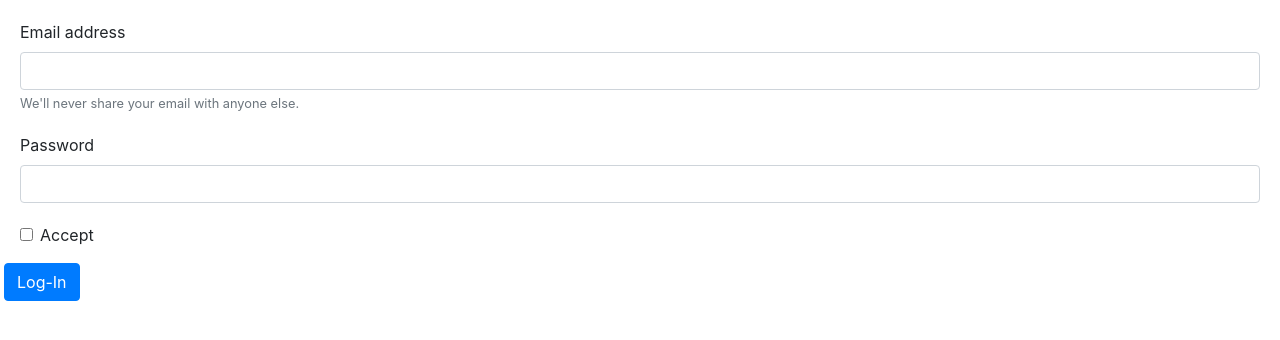
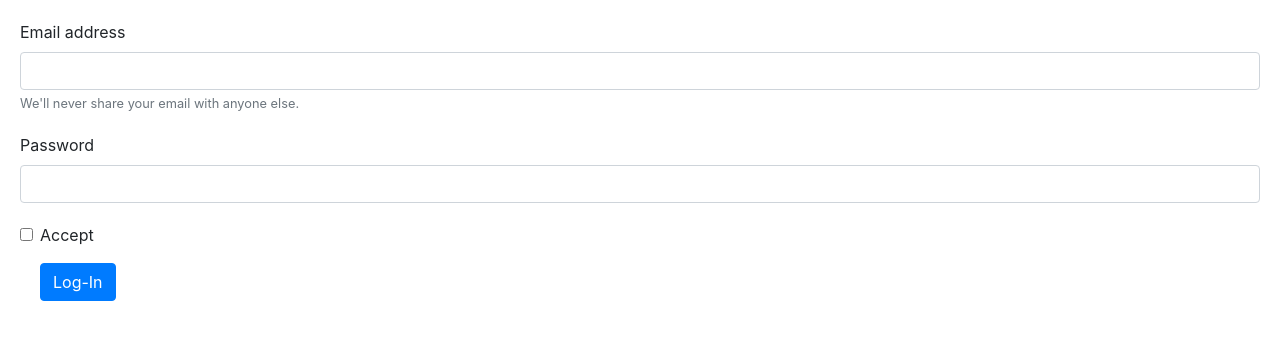
Before and after one commit to infoyashpanchal/StudentSETU, a Django app: page / in a window 1280 px wide. Shown: the top 340 px of the page. Run offline with Django 3.2, Linux system fonts and the light colour scheme.

```diff
--- a/studentsetu_project/static/css/login.css
+++ b/studentsetu_project/static/css/login.css
@@ -5,5 +5,5 @@
 }
 
 button {
-	margin-left: 4px;
+	margin-left: 40px;
 }
--- a/studentsetu_project/templates/login.html
+++ b/studentsetu_project/templates/login.html
@@ -4,7 +4,7 @@
 	<link rel="stylesheet" href="https://cdn.jsdelivr.net/npm/bootstrap@4.5.3/dist/css/bootstrap.min.css" integrity="sha384-TX8t27EcRE3e/ihU7zmQxVncDAy5uIKz4rEkgIXeMed4M0jlfIDPvg6uqKI2xXr2" crossorigin="anonymous">
   {% load static %}
   <link rel="stylesheet" type="text/css" href="{% static '/css/login.css' %}">
-	<title>Student SETU | Login</title>
+	<title>StudentSETU | Login</title>
 </head>
 <body>
 
@@ -21,7 +21,7 @@
   <div class="form-group form-check">
     <input type="checkbox" class="form-check-input" id="exampleCheck1">
     <label class="form-check-label" for="exampleCheck1">Accept</label>
-  </div>
+  </div class='button'>
   <button type="submit" class="btn btn-primary">Log-In</button>
 </form>
 
```
